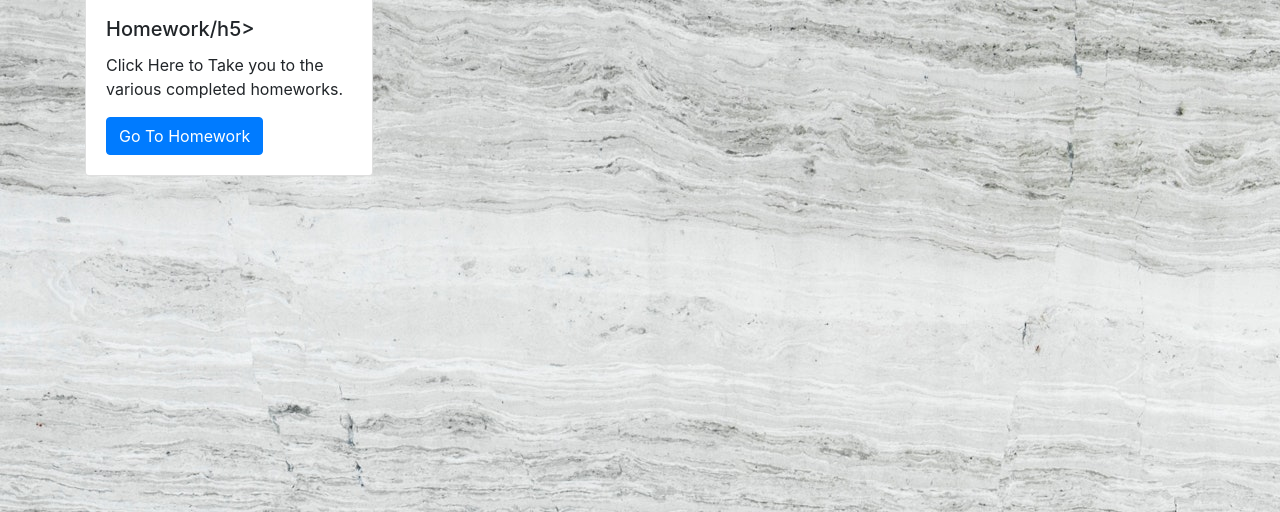
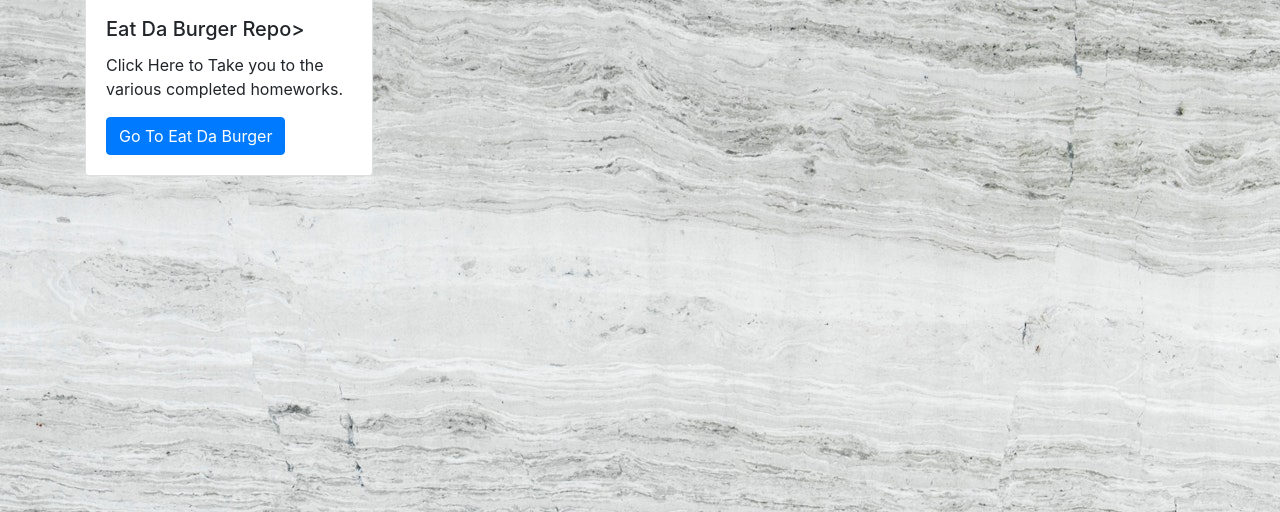
Before and after one commit to shankranga/redidportfolio, a plain HTML site: page portfolio.html in a window 1280 px wide. Shown: the part 288-800 px from the top of the page. Drawn offline with nearby package versions, Linux system fonts and the light colour scheme; a web font is replaced by a local one.

Commit message:
Burger Added

```diff
--- a/portfolio.html
+++ b/portfolio.html
@@ -98,9 +98,9 @@
                class="card-img-top"
                src="aboutme2.jpg">
           <div class="card-body">
-            <h5 class="card-title">Homework/h5&gt;</h5>
+            <h5 class="card-title">Eat Da Burger Repo&gt;</h5>
             <p class="card-text">Click Here to Take you to the various completed homeworks.</p><a class="btn btn-primary"
-                 href="#">Go To Homework</a>
+                 href="https://github.com/shankranga/eatdaburger">Go To Eat Da Burger</a>
           </div>
         </div>
       </div>
```
